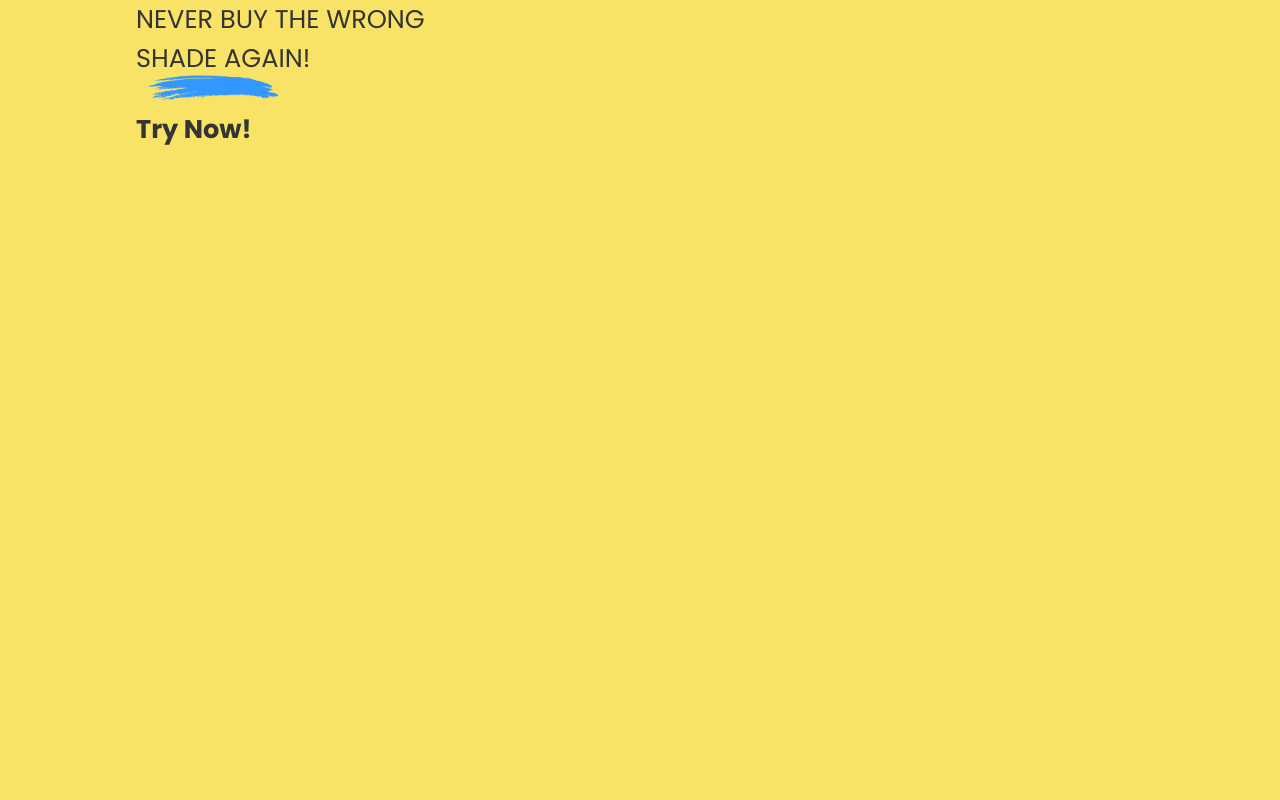
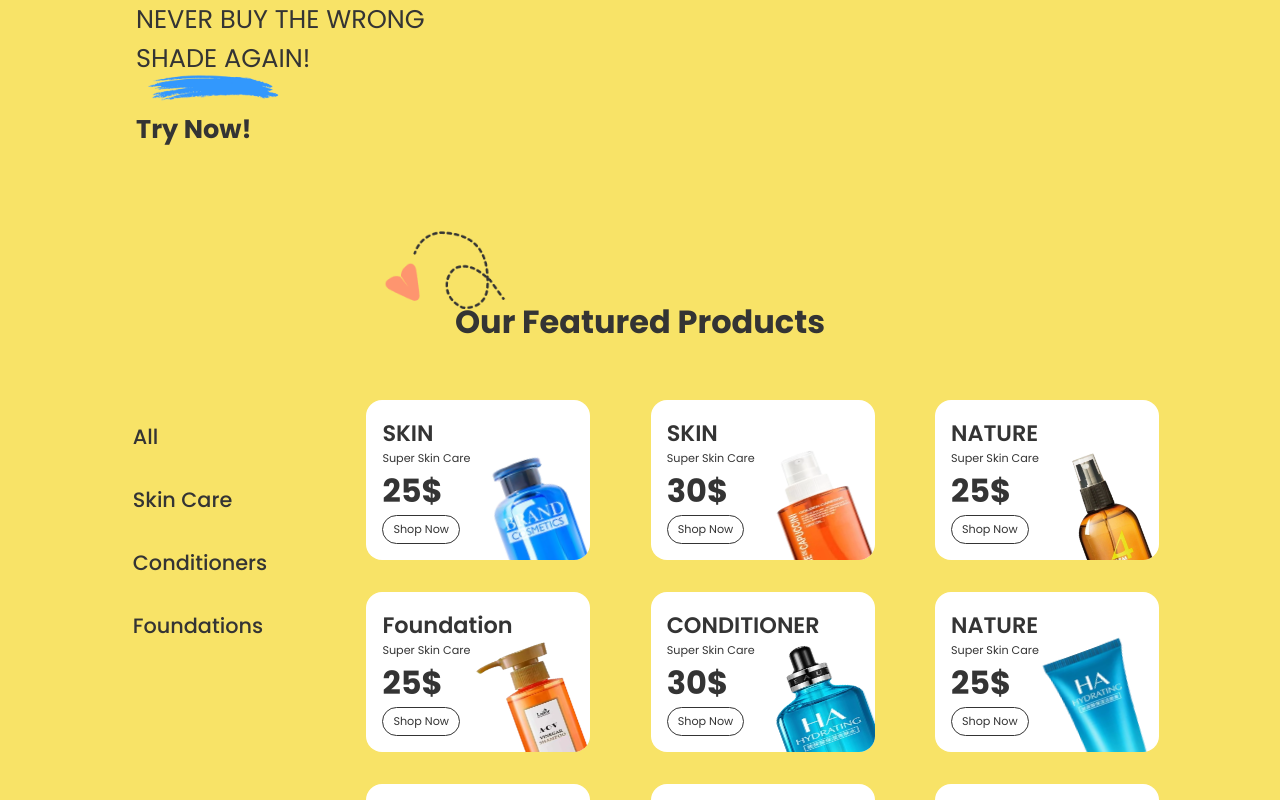
Before and after one commit to kirtiraj22/shopzy, a React (Create React App) app: page / in a window 1280 px wide. Shown: the part 945-1745 px from the top of the page. Before the commit the page ends 1222 px from the top, so only its background shows below. Built offline with nearby package versions, Linux system fonts and the light colour scheme.

Commit message:
added products section

```diff
--- a/src/App.js
+++ b/src/App.js
@@ -1,6 +1,7 @@
 import './App.css';
 import Header from './components/header/Header';
 import Hero from './components/hero/Hero';
+import Products from './components/products/Products';
 import Slider from './components/slider/Slider';
 import Virtual from './components/virtual/Virtual';
 function App() {
@@ -10,6 +11,7 @@
       <Hero />
       <Slider />
       <Virtual />
+      <Products />
     </div>
   );
 }
--- /dev/null
+++ b/src/components/products/Products.jsx
@@ -0,0 +1,56 @@
+import React, { useState } from 'react';
+import css from './Products.module.css';
+import plogo from '../../assets/plane.png';
+import { ProductsData } from '../../data/products';
+import { useAutoAnimate } from '@formkit/auto-animate/react';
+
+const Products = () => {
+  const [menuProducts, setMenuProducts] = useState(ProductsData);
+
+  const [parent] = useAutoAnimate();
+
+  const Filter = (type) => {
+    setMenuProducts(ProductsData.filter((product) => product.type === type));
+  };
+  return (
+    <div className={css.container}>
+      <img
+        src={plogo}
+        alt=''
+      />
+      <h1>Our Featured Products</h1>
+      <div className={css.products}>
+        <ul className={css.menu}>
+          <li onClick={() => setMenuProducts(ProductsData)}>All</li>
+          <li onClick={() => Filter('skin care')}>Skin Care</li>
+          <li onClick={() => Filter('conditioner')}>Conditioners</li>
+          <li onClick={() => Filter('foundation')}>Foundations</li>
+        </ul>
+        <div
+          className={css.list}
+          ref={parent}
+        >
+          {menuProducts.map((product, i) => (
+            <div className={css.product}>
+              <div className='left-s'>
+                <div className='name'>
+                  <span>{product.name}</span>
+                  <span>{product.detail}</span>
+                </div>
+                <span>{product.price}$</span>
+                <div>Shop Now</div>
+              </div>
+              <img
+                src={product.img}
+                alt=''
+                className='img-p'
+              />
+            </div>
+          ))}
+        </div>
+      </div>
+    </div>
+  );
+};
+
+export default Products;
--- /dev/null
+++ b/src/components/products/Products.module.css
@@ -0,0 +1,62 @@
+.container{
+    padding: 0 2rem;
+    position: relative;
+    display: flex;
+    flex-direction: column;
+    gap: 2rem;
+    align-items: center;
+    justify-content: center;
+}
+
+.container>:nth-child(1){
+    position: absolute;
+    width: 8rem;
+    left: 30%;
+    top: -3rem;
+}
+
+.products{
+    display: grid;
+    width: 90%;
+    grid-template-columns: 25% auto;
+}
+
+.menu{
+    list-style: none;
+    display: flex;
+    flex-direction: column;
+    gap: 2rem;
+    font-weight: 500;
+    font-size: 1.3rem;
+}
+
+.menu>li:hover{
+    color: var(--pink);
+    cursor: pointer;
+}
+
+.list{
+    display: grid;
+    grid-template-columns: repeat(auto-fill, minmax(200px, 1fr));
+    height: 25rem;
+    overflow-y: scroll;
+    grid-gap: 2rem;
+    justify-content: space-between;
+}
+
+.product{
+    width: 12rem;
+    height: 8rem;
+    background-color: white;
+    position: relative;
+    padding: 1rem;
+    display: flex;
+    overflow: hidden;
+    border-radius: 1rem;
+}
+
+.product>img{
+    top: 3rem;
+    width: 6rem;
+    height: 11rem;
+}
```
